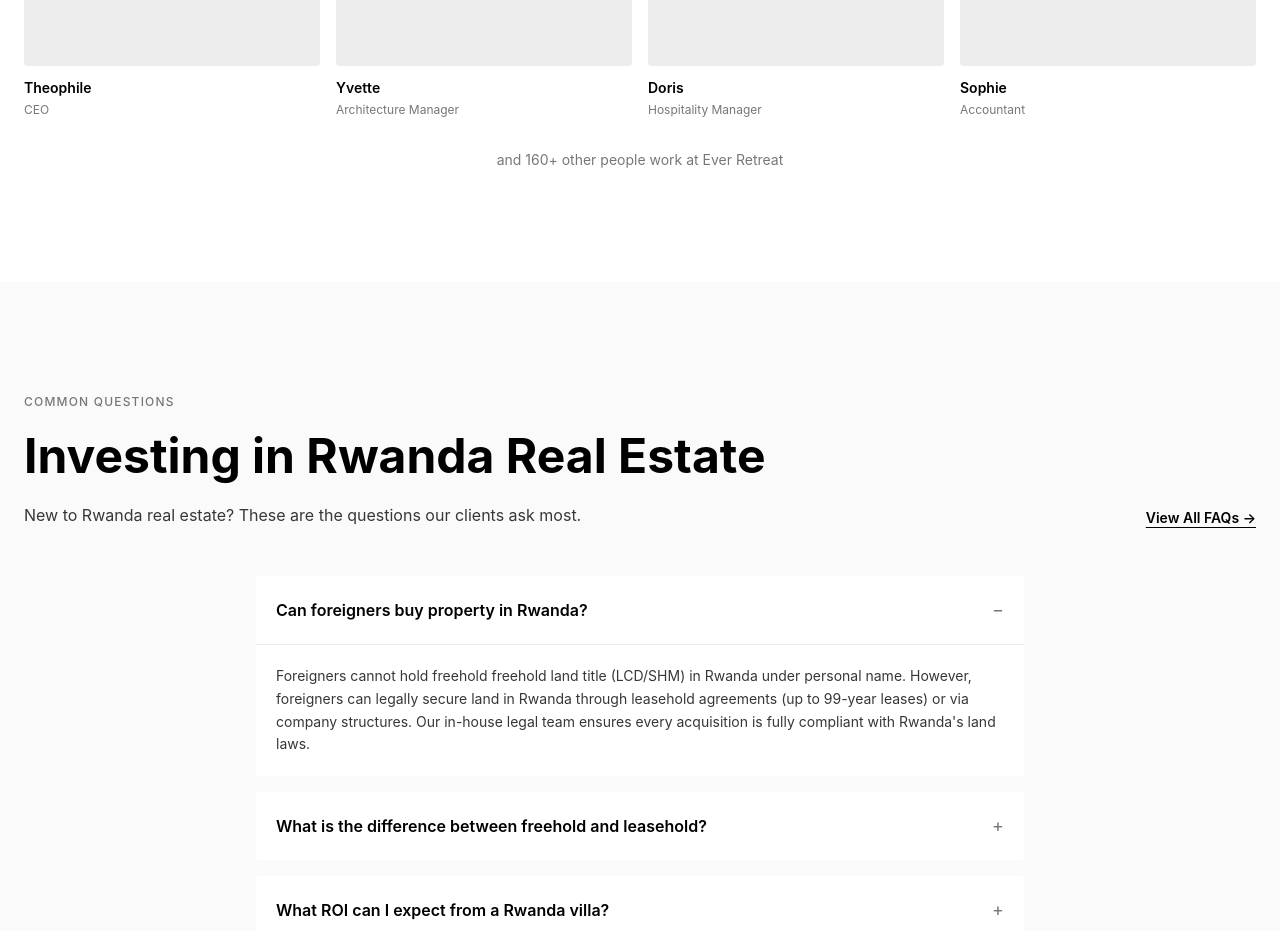
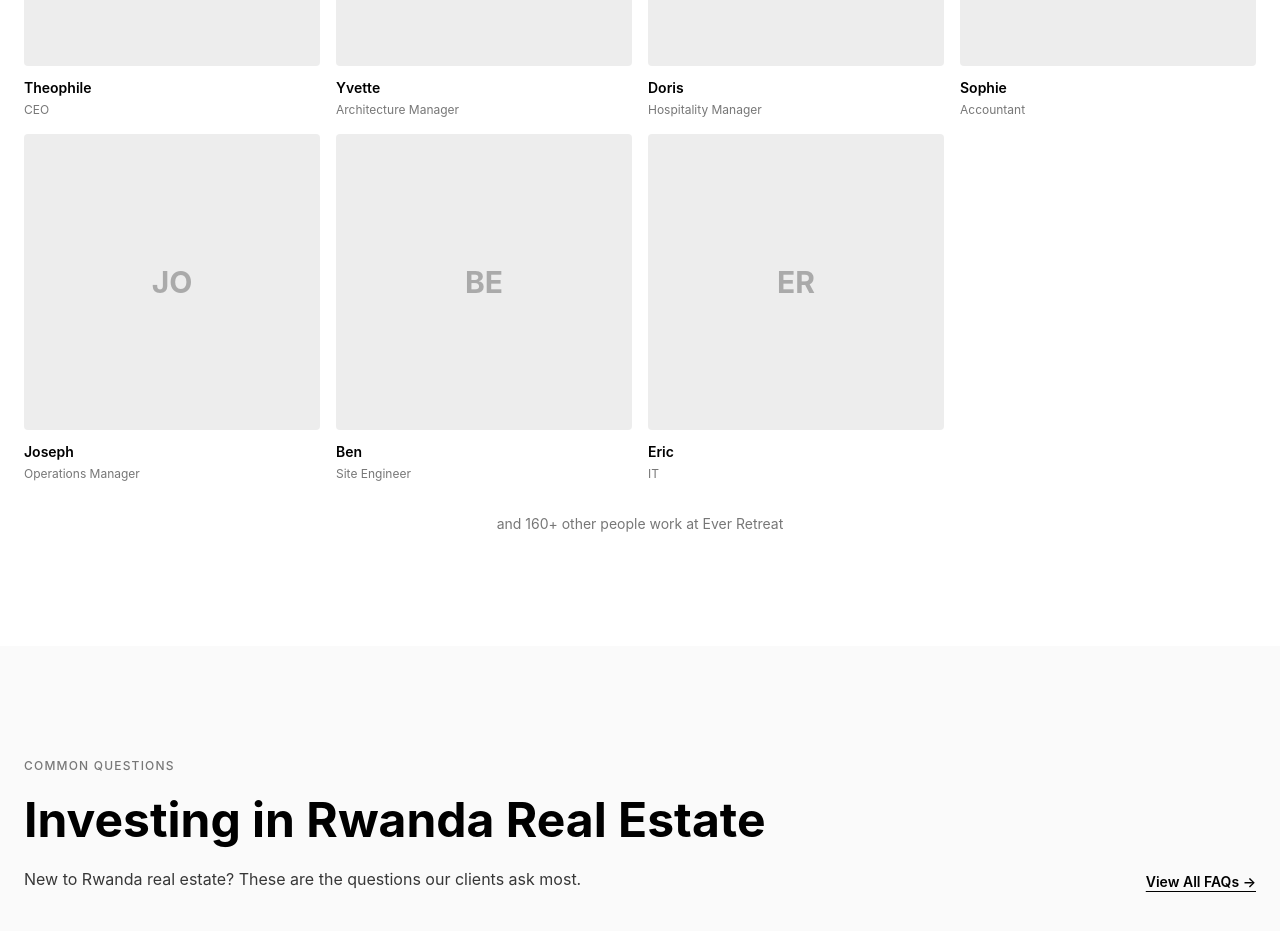
Before and after one commit to ever-design-group/everretreatinvestments.com, a Next.js app: page /about in a window 1280 px wide. Shown: the part 4840-5771 px from the top of the page. Built offline with nearby package versions, Linux system fonts and the light colour scheme.

Commit message:
Add Joseph, Ben, Eric to team section

```diff
--- a/src/components/Team.tsx
+++ b/src/components/Team.tsx
@@ -20,6 +20,21 @@ const teamMembers = [
     name: "Sophie",
     role: "Accountant",
     initials: "SO",
+  },
+  {
+    name: "Joseph",
+    role: "Operations Manager",
+    initials: "JO",
+  },
+  {
+    name: "Ben",
+    role: "Site Engineer",
+    initials: "BE",
+  },
+  {
+    name: "Eric",
+    role: "IT",
+    initials: "ER",
   },
 ];
 
```
